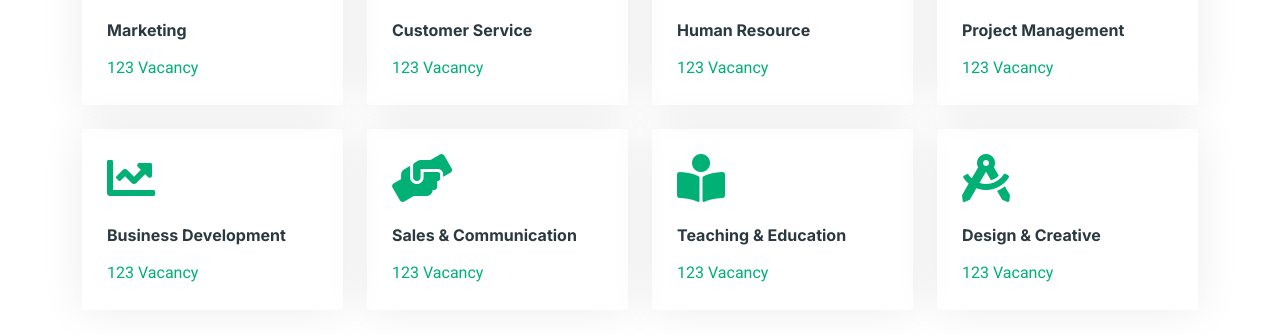
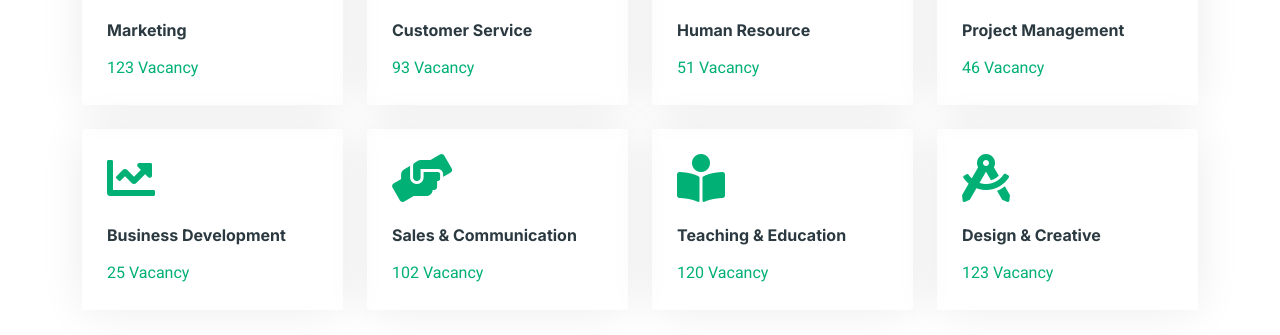
Before and after one commit to Saket8538/HireNow-FRT, a plain HTML site: page search.html in a window 1280 px wide. Shown: the part 451-786 px from the top of the page. Drawn offline with nearby package versions, Linux system fonts and the light colour scheme; a script that the page names is missing; files whose address does not match are found by name.

Commit message:
Update search.html

```diff
--- a/search.html
+++ b/search.html
@@ -132,42 +132,42 @@
                         <a class="cat-item rounded p-4" href="">
                             <i class="fa fa-3x fa-headset text-primary mb-4"></i>
                             <h6 class="mb-3">Customer Service</h6>
-                            <p class="mb-0">123 Vacancy</p>
+                            <p class="mb-0">93 Vacancy</p>
                         </a>
                     </div>
                     <div class="col-lg-3 col-sm-6 wow fadeInUp" data-wow-delay="0.5s">
                         <a class="cat-item rounded p-4" href="">
                             <i class="fa fa-3x fa-user-tie text-primary mb-4"></i>
                             <h6 class="mb-3">Human Resource</h6>
-                            <p class="mb-0">123 Vacancy</p>
+                            <p class="mb-0">51 Vacancy</p>
                         </a>
                     </div>
                     <div class="col-lg-3 col-sm-6 wow fadeInUp" data-wow-delay="0.7s">
                         <a class="cat-item rounded p-4" href="">
                             <i class="fa fa-3x fa-tasks text-primary mb-4"></i>
                             <h6 class="mb-3">Project Management</h6>
-                            <p class="mb-0">123 Vacancy</p>
+                            <p class="mb-0">46 Vacancy</p>
                         </a>
                     </div>
                     <div class="col-lg-3 col-sm-6 wow fadeInUp" data-wow-delay="0.1s">
                         <a class="cat-item rounded p-4" href="">
                             <i class="fa fa-3x fa-chart-line text-primary mb-4"></i>
                             <h6 class="mb-3">Business Development</h6>
-                            <p class="mb-0">123 Vacancy</p>
+                            <p class="mb-0">25 Vacancy</p>
                         </a>
                     </div>
                     <div class="col-lg-3 col-sm-6 wow fadeInUp" data-wow-delay="0.3s">
                         <a class="cat-item rounded p-4" href="">
                             <i class="fa fa-3x fa-hands-helping text-primary mb-4"></i>
                             <h6 class="mb-3">Sales & Communication</h6>
-                            <p class="mb-0">123 Vacancy</p>
+                            <p class="mb-0">102 Vacancy</p>
                         </a>
                     </div>
                     <div class="col-lg-3 col-sm-6 wow fadeInUp" data-wow-delay="0.5s">
                         <a class="cat-item rounded p-4" href="">
                             <i class="fa fa-3x fa-book-reader text-primary mb-4"></i>
                             <h6 class="mb-3">Teaching & Education</h6>
-                            <p class="mb-0">123 Vacancy</p>
+                            <p class="mb-0">120 Vacancy</p>
                         </a>
                     </div>
                     <div class="col-lg-3 col-sm-6 wow fadeInUp" data-wow-delay="0.7s">
```
